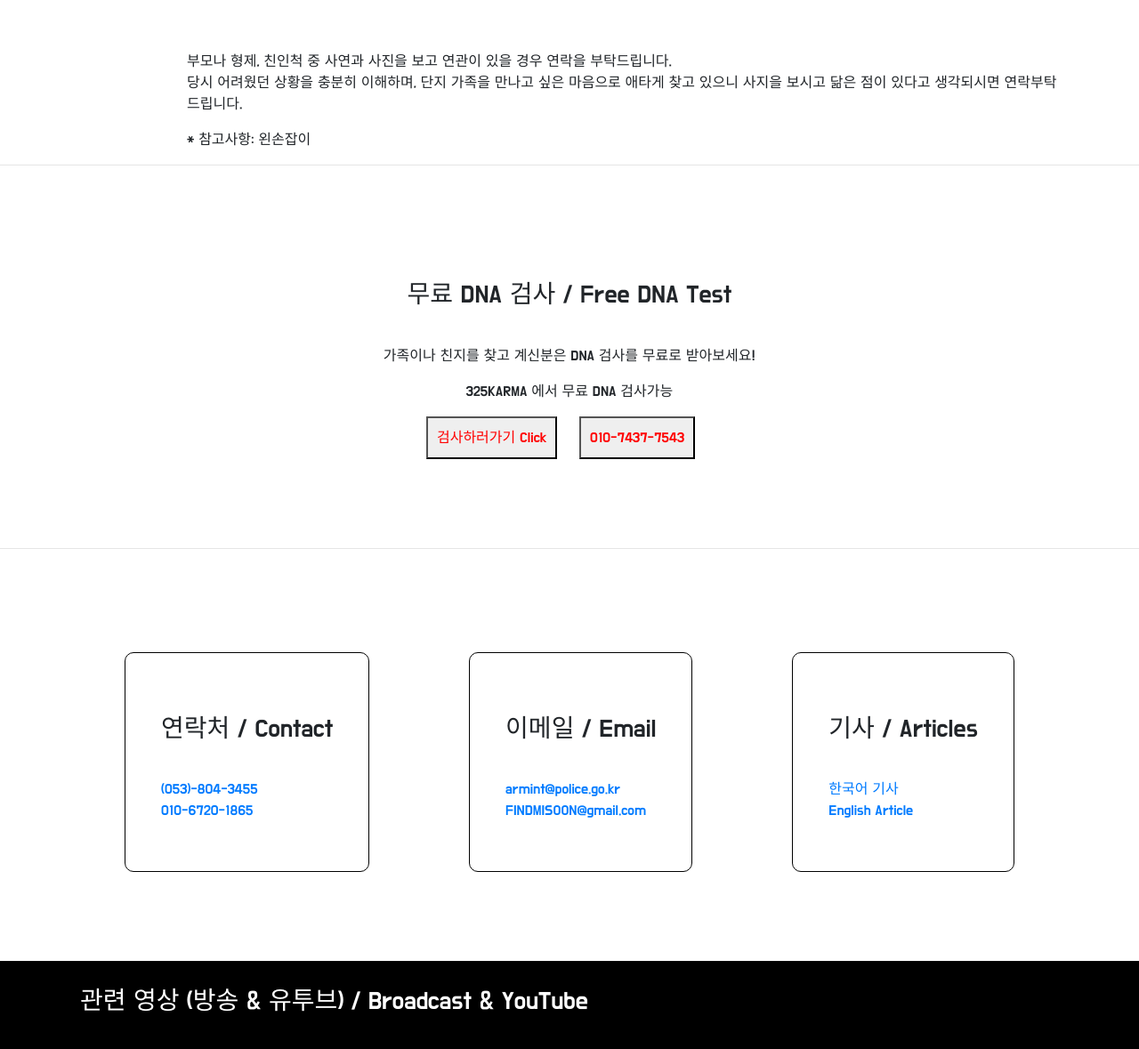
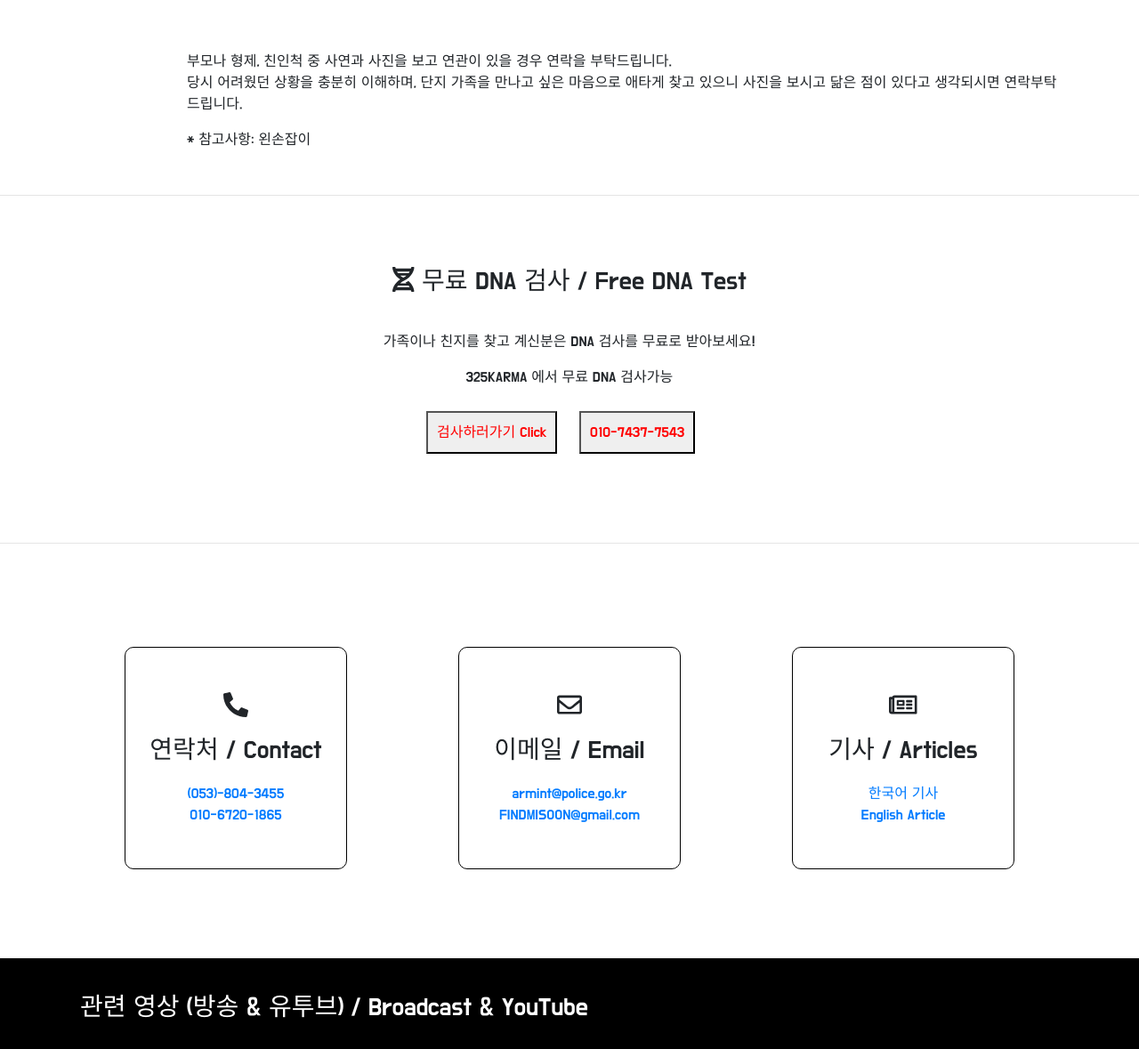
Before and after one commit to drecali/FINDMISOON, a plain HTML site: page index.html in a window 1280 px wide. Shown: the part 1791-2970 px from the top of the page at 89% size. Drawn offline with nearby package versions, Linux system fonts and the light colour scheme; grey boxes are pictures that could not be loaded.

Commit message:
made some changes

```diff
--- a/index.html
+++ b/index.html
@@ -5,7 +5,7 @@
     <link href="style.css" rel="stylesheet">
     <link href="https://fonts.googleapis.com/css2?family=Do+Hyeon&family=Open+Sans:wght@400;700&display=swap" rel="stylesheet">
     <link rel="stylesheet" href="https://stackpath.bootstrapcdn.com/bootstrap/4.5.0/css/bootstrap.min.css" integrity="sha384-9aIt2nRpC12Uk9gS9baDl411NQApFmC26EwAOH8WgZl5MYYxFfc+NcPb1dKGj7Sk" crossorigin="anonymous">
-    <link href="https://cdnjs.cloudflare.com/ajax/libs/font-awesome/5.14.0/css/all.min.css">
+    <script src="https://cdnjs.cloudflare.com/ajax/libs/font-awesome/5.14.0/js/all.min.js"></script>
   </head>
   <body>
     <header>
@@ -62,7 +62,7 @@
           </div>
           <div class="info-text">
             <p>부모나 형제, 친인척 중 사연과 사진을 보고 연관이 있을 경우 연락을 부탁드립니다.<br>
-            당시 어려웠던 상황을 충분히 이해하며, 단지 가족을 만나고 싶은 마음으로 애타게 찾고 있으니 사지을 보시고 닮은 점이 있다고 생각되시면 연락부탁드립니다. </p>
+            당시 어려웠던 상황을 충분히 이해하며, 단지 가족을 만나고 싶은 마음으로 애타게 찾고 있으니 사진을 보시고 닮은 점이 있다고 생각되시면 연락부탁드립니다. </p>
             <p> * 참고사항: 왼손잡이 </p>
           </div>
         </div>
@@ -70,7 +70,7 @@
       <hr>
       <section class="section wrapper">
         <div id="dna-test">
-          <h3 class="title">무료 DNA 검사 / Free DNA Test</h3>
+          <h3 class="title"> <i class="fas fa-dna"></i> 무료 DNA 검사 / Free DNA Test</h3>
           <p>가족이나 친지를 찾고 계신분은 DNA 검사를 무료로 받아보세요! </p>
           <p> 325KARMA 에서 무료 DNA 검사가능</p>
           <button href="https://www.325kamra.org/?lang=ko">검사하러가기 Click </button>
@@ -80,21 +80,21 @@
       <hr>
       <section class="section wrapper contacts">
         <div id="contact" class="middle">
-          <h3 class="title"> 연락처 / Contact</h3>
+          <h3 class="title"> <p><i class="fas fa-phone-alt"></i></p>연락처 / Contact</h3>
           <ul>
             <li><a href="tel:+82538043455">(053)-804-3455</a></li>
             <li><a href="tel:+821067201865">010-6720-1865</a></li>
           </ul>
         </div>
         <div id="email" class="middle">
-          <h3 class="title"> 이메일 / Email </h3>
+          <h3 class="title"> <p><i class="far fa-envelope"></i></p>이메일 / Email </h3>
           <ul>
             <li><a href="mailto:armint@police.go.kr">armint@police.go.kr</a></li>
             <li><a href="mailto:FINDMISOON@gmail.com">FINDMISOON@gmail.com</a></li>
           </ul>
         </div>
         <div id="article" class="middle">
-          <h3 class="title"> 기사 / Articles </h3>
+          <h3 class="title"> <p><i class="far fa-newspaper"></i></p>기사 / Articles </h3>
           <ul>
             <li>
               <a href="http://mnews.imaeil.com/SocietyAll/2020070223150751257" target="_blank" > 한국어 기사</a>
--- a/style.css
+++ b/style.css
@@ -4,12 +4,20 @@
     font-family: 'Do Hyeon', sans-serif;
 
 }
+li a:hover {
+    text-decoration: none;
+    color: #000;
+}
+li{
+    list-style-type: none;
+}
+
 /* header */
+
 .wrapper {
     width: 1100px;
     margin: 0 auto;
 }
-
 header {
     color: #fff;
     background-color: #000;
@@ -43,9 +51,7 @@ header ul li:hover {
 }
 
 /* main  */
-li{
-    list-style-type: none;
-}
+
 .main-text {
     text-align: center;
     padding-top: 20px;
@@ -73,6 +79,7 @@ li{
 }
 .info-text {
     padding-left: 120px;
+    margin-bottom: 50px;
 }
 .img-wrapper{
     border: 1px solid black;
@@ -87,13 +94,21 @@ li{
 }
 #dna-test {
     text-align: center;
-    margin: 100px 0;
+    margin: 80px 0 100px;
+}
+#dna-test h3 {
+    padding-top: 0;
 }
 #dna-test button {
     color: red;
     padding: 10px;
     font-size: 1rem;
     margin-right: 20px;
+    margin-top: 10px;
+}
+#dna-test button:hover {
+    background-color: gray;
+    color: #fff;
 }
 .contacts {
     display: flex;
@@ -101,24 +116,34 @@ li{
     padding: 100px 50px;
 }
 .middle{
-    /* width: 300px;
-    height: 300px; */
+    width: 250px;
+    height: 250px;
     border: 1px solid black;
     border-radius: 10px;
-    padding: 40px;
+    padding: 20px;
 }
-/* .middle h3{
-    padding: 10px;
-} */
+.middle h3 {
+    text-align: center;
+    padding-bottom: 10px;
+}
+.middle ul {
+    text-align: center;
+
+}
+#video h3{
+    padding: 40px 0;
+}
 .videos ul{
     display: flex;
     flex-wrap : wrap;
     justify-content: space-evenly;
+    margin-bottom:0;
 }
 .videos ul li {
     background-color: #fff;
     margin-bottom: 50px;
-    border-radius: 10px;
+    border-radius: 0 0 10px 10px;
+    border: 2px solid #fff;
 }
 .videos p {
     text-align: center;
```
